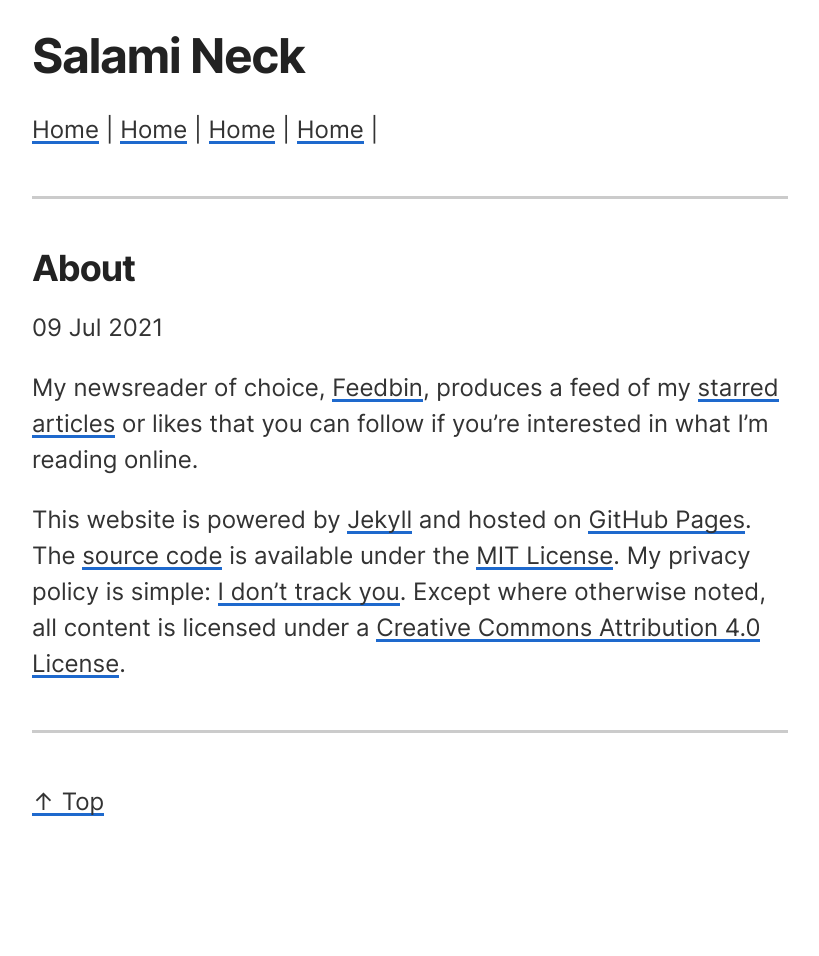
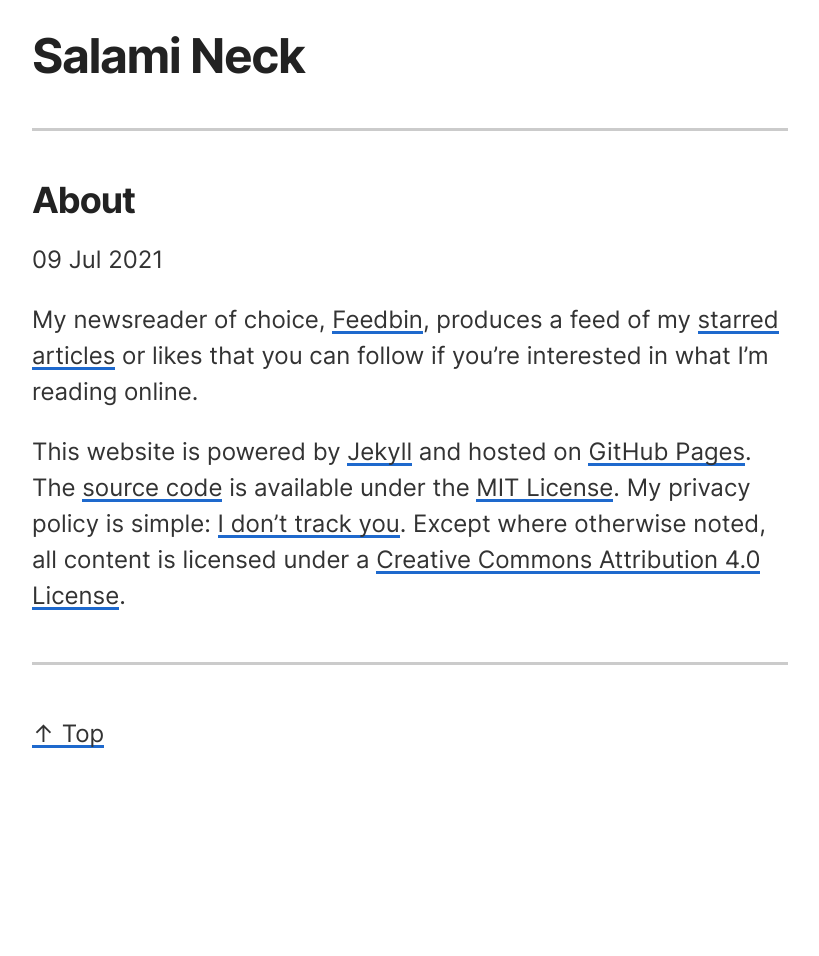
Before and after one commit to ajpwalser/ajpwalser.github.io, a Jekyll site: the page built from _posts/2021-07-09-about.md, in a window 1280 px wide. Shown: the whole page, without its empty margins (230-1049 px from the left). Built offline with Jekyll 4.4.1, drawn with Linux system fonts in a browser that asks for light colours; after the commit the page ends 900 px from its top, so only the background shows below that.

Commit message:
Update default.html

```diff
--- a/_layouts/default.html
+++ b/_layouts/default.html
@@ -13,16 +13,6 @@
    <header>
       <h1>{{ site.title }}</h1>
    </header>
-      <nav>
-      <a href="/">Home</a>
-      <span> | </span>
-      <a href="/">Home</a>
-      <span> | </span>
-      <a href="/">Home</a>
-      <span> | </span>
-      <a href="/">Home</a>
-      <span> | </span>
-      </nav>
       <hr>
    <main aria-label="Content" role="main">
       {{ content }}
```
